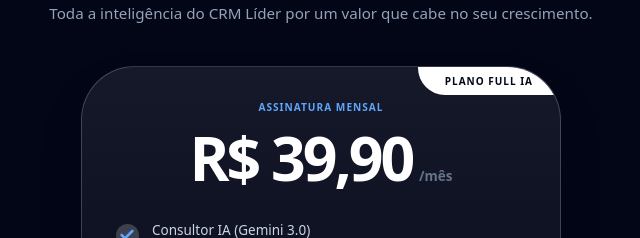
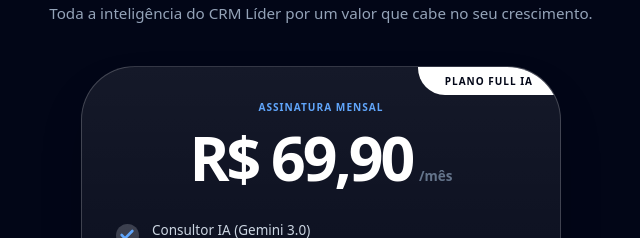
Before and after one commit to fernandesguto/crmlider, a React (Vite) app: page / in a window 1280 px wide. Shown: the part 3693-3931 px from the top of the page, without its empty margins (319-959 px from the left). Built offline with nearby package versions, Linux system fonts and the light colour scheme; no server answers; the database is empty.

Commit message:
Add files via upload

```diff
--- a/pages/LandingPage.tsx
+++ b/pages/LandingPage.tsx
@@ -374,7 +374,7 @@ export const LandingPage: React.FC = () => {
                             <div className="mb-10">
                                 <p className="text-blue-400 font-black uppercase text-xs tracking-widest mb-4">Assinatura Mensal</p>
                                 <div className="flex items-baseline justify-center">
-                                    <span className="text-7xl font-black tracking-tighter">R$ 39,90</span>
+                                    <span className="text-7xl font-black tracking-tighter">R$ 69,90</span>
                                     <span className="text-slate-500 font-bold ml-2">/mês</span>
                                 </div>
                             </div>
--- a/pages/PremiumLanding.tsx
+++ b/pages/PremiumLanding.tsx
@@ -214,7 +214,7 @@ export const PremiumLanding: React.FC = () => {
                             <div className="mb-12">
                                 <p className="text-purple-400 font-black uppercase text-xs tracking-widest mb-6">Assinatura Mensal</p>
                                 <div className="flex items-baseline">
-                                    <span className="text-7xl font-black tracking-tighter">R$ 39,90</span>
+                                    <span className="text-7xl font-black tracking-tighter">R$ 69,90</span>
                                     <span className="text-slate-500 font-bold ml-2">/mês</span>
                                 </div>
                             </div>
@@ -229,7 +229,7 @@ export const PremiumLanding: React.FC = () => {
                                     'Suporte Prioritário por WhatsApp'
                                 ].map((benefit, i) => (
                                     <li key={i} className="flex items-start space-x-4">
-                                        <div className="bg-purple-500/20 text-purple-400 p-1 rounded-full flex-shrink-0 mt-0.5"><Check size={16} strokeWidth={4} /></div>
+                                        <div className="bg-purple-50/20 text-purple-400 p-1 rounded-full flex-shrink-0 mt-0.5"><Check size={16} strokeWidth={4} /></div>
                                         <span className="text-slate-300 font-medium leading-tight">{benefit}</span>
                                     </li>
                                 ))}
```
